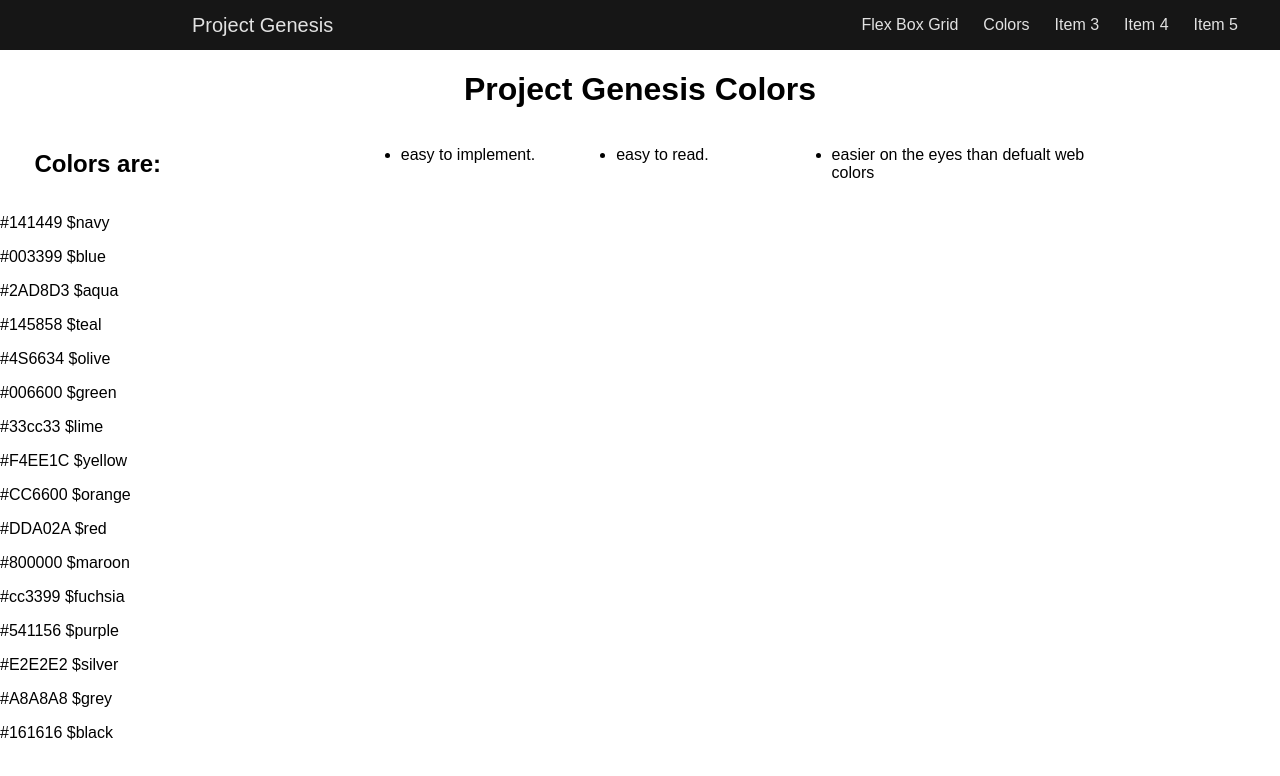
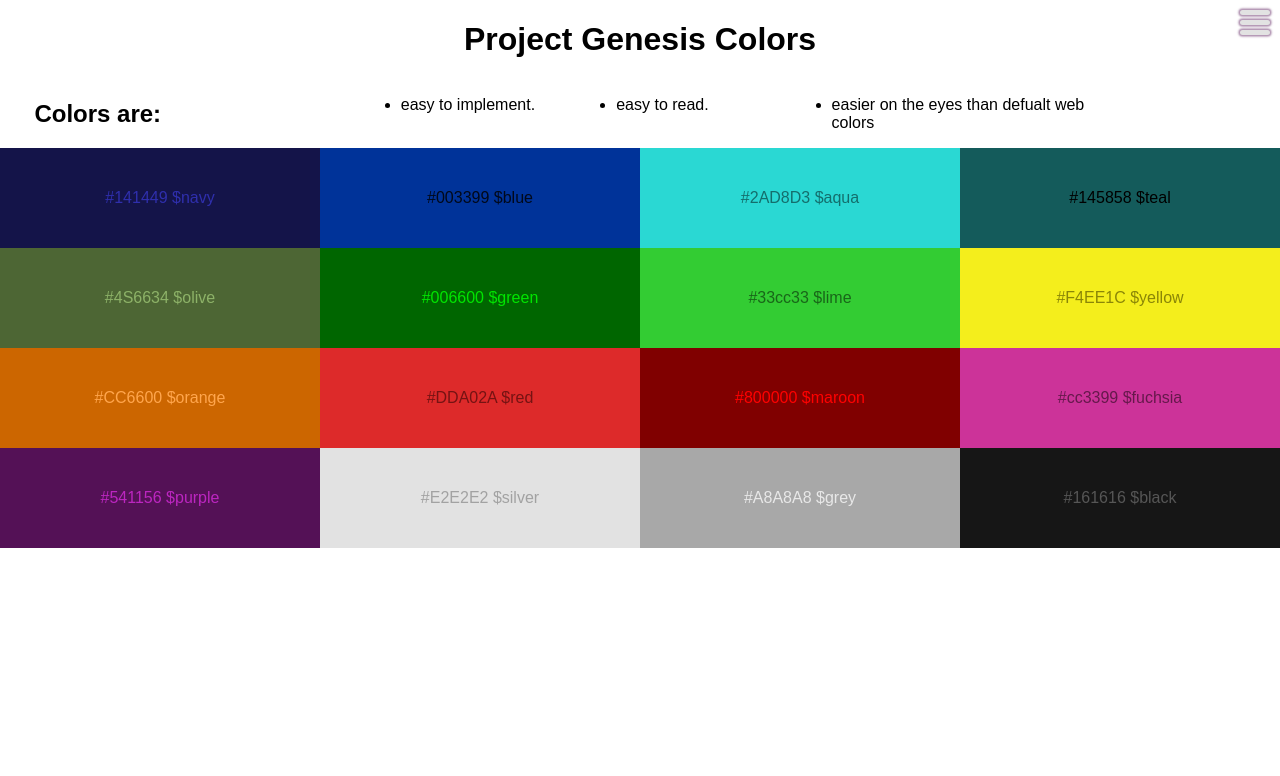
Before and after one commit to manuelosorio/Project-genesis-framework, a plain HTML site: page colors.html in a window 1280 px wide. Shown: the top 776 px of the page. Drawn offline with nearby package versions, Linux system fonts and the light colour scheme; a web font is replaced by a local one.

Commit message:
add fonts and change settings

```diff
--- a/colors.html
+++ b/colors.html
@@ -4,7 +4,7 @@
     <meta charset="utf-8" />
     <meta http-equiv="x-ua-compatible" content="ie=edge">
     <link rel="stylesheet" href="assets/css/project-genesis.css">
-    <link rel="stylesheet" href="assets/css/project-genesis.css">
+    <link rel="stylesheet" href="assets/css/app.css">
 
     <meta name="viewport" content="width=device-width, initial-scale=1.0, maximum-scale=1.0, user-scalable=no">
     <script src="https://ajax.googleapis.com/ajax/libs/jquery/2.2.3/jquery.min.js"></script>
@@ -13,11 +13,8 @@
     <title>Project Genesis Colors</title>
 </head>
 <body>
-  <div class="nav defualt">
-    <div class="left">
+  <div class="nav sidebar right">
       <div class="logo">Project Genesis</div>
-    </div>
-    <div class="right">
       <div class="container"><a href="/flexbox-grid.html" class="undefined">Flex Box Grid</a><a href="/colors.html" class="undefined">Colors</a><a href="#3" class="undefined">Item 3</a><a href="#4" class="undefined">Item 4</a><a href="#5" class="cta">Item 5</a>
       </div>
       <div class="menu defualt">
@@ -25,7 +22,6 @@
         <div class="menu-bar"></div>
         <div class="menu-bar"></div>
       </div>
-    </div>
   </div>
 	<div class="page-content">
 <h1 style="text-align: center;">Project Genesis Colors</h1>
--- a/sass/_normalize.scss
+++ b/sass/_normalize.scss
@@ -1,6 +1,7 @@
 /*! normalize.css v3.0.3 | MIT License | github.com/necolas/normalize.css */
 html {
   font-family: $font-family;
+	font-weight: $weight-normal;
   -ms-text-size-adjust: 100%;
   -webkit-text-size-adjust: 100%;
 }
--- a/sass/_settings.sass
+++ b/sass/_settings.sass
@@ -1,5 +1,7 @@
+@import "settings/imports"
 // Should it use flex box?
 //$flex: true;
+
 
 //16 Colors
 $navy: #141449
@@ -19,5 +21,18 @@ $silver: #E2E2E2
 $grey: #A8A8A8
 $black: #161616
 
+
+
 //fonts
-$font-family: sans-serif
+
+/*	Families */
+$font-family: 'Fira Sans', sans-serif
+/* 	Weights */
+$weight-thin: 200
+$weight-normal: 400
+$weight-medium: 300
+$weight-bold: 800
+/*`Styles */
+$style-normal: normal
+$style-italic: italic
+$style-oblique: oblique
--- a/sass/project-genesis/nav/_nav.sass
+++ b/sass/project-genesis/nav/_nav.sass
@@ -11,8 +11,8 @@
 	// position: relative
 	transition: 250ms ease-in-out
 	// right: 0
-	&.active
-		transform: translateX(-150px)
+	// &.active
+		// transform: translateX(-150px)
 .logo
 	color: $silver
 	font-size: 20px
--- a/sass/project-genesis/nav/_sidebar.sass
+++ b/sass/project-genesis/nav/_sidebar.sass
@@ -34,7 +34,7 @@
 		.menu-bar
 			transition: 250ms ease-in-out
 			/* offset-x | offset-y | blur-radius | spread-radius | color */
-			box-shadow: 0 0 2px 1.5px rgba($yellow, .45)
+			box-shadow: 0 0 2px 1.5px rgba($purple, .5)
 		&.active > .menu-bar
 			box-shadow: 0 0 2px 1.5px rgba($lime, 0)
 .nav.sidebar.left .menu
@@ -45,5 +45,5 @@
 	right: 10px
 	&.active
 		right: 260px
-body
-	height: 100rem
+.nav.right.active ~ .page-content
+	transform: translate(-250px, 0)
--- /dev/null
+++ b/sass/settings/_imports.sass
@@ -0,0 +1 @@
+@import 'fonts'
```
Also changed, not shown: sass/settings/_fonts.sass (added, +37 -0 lines), assets/css/app.css, assets/css/app.min.css, assets/css/project-genesis.css, assets/css/project-genesis.min.css.
